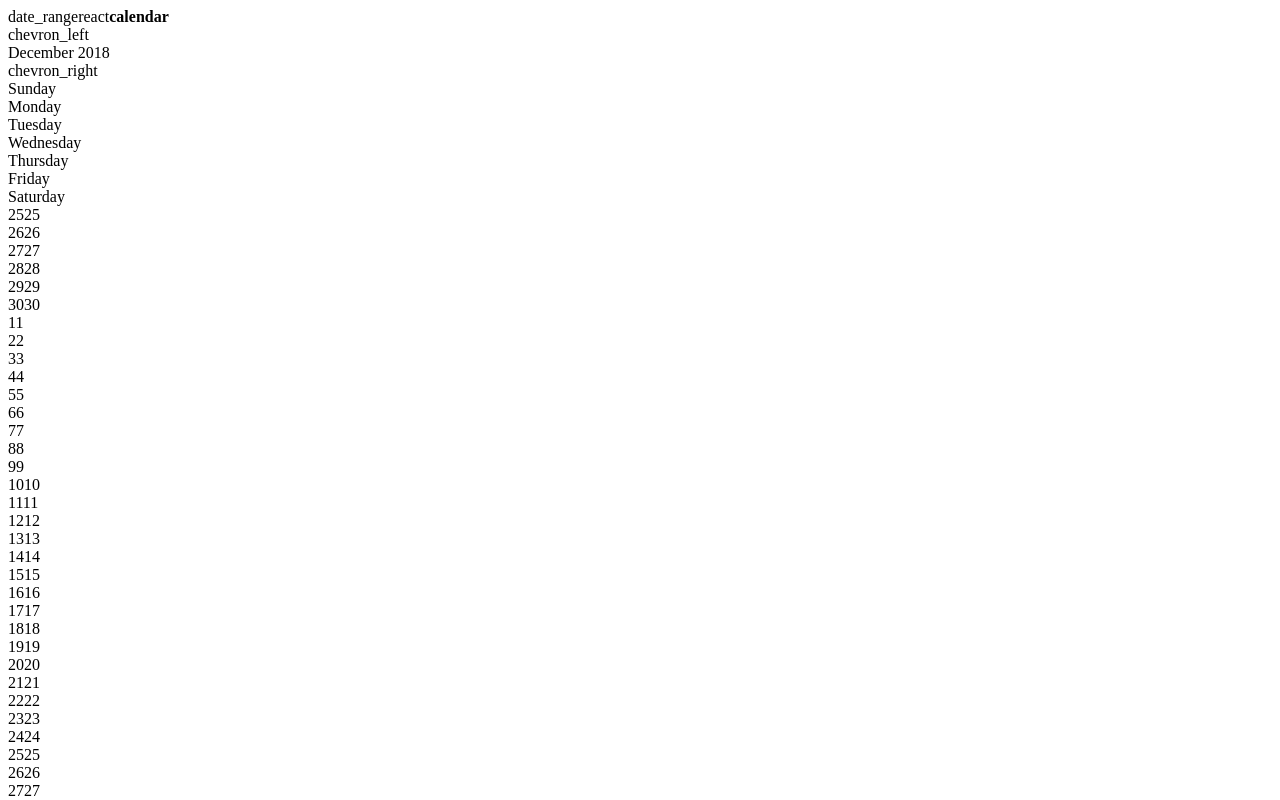
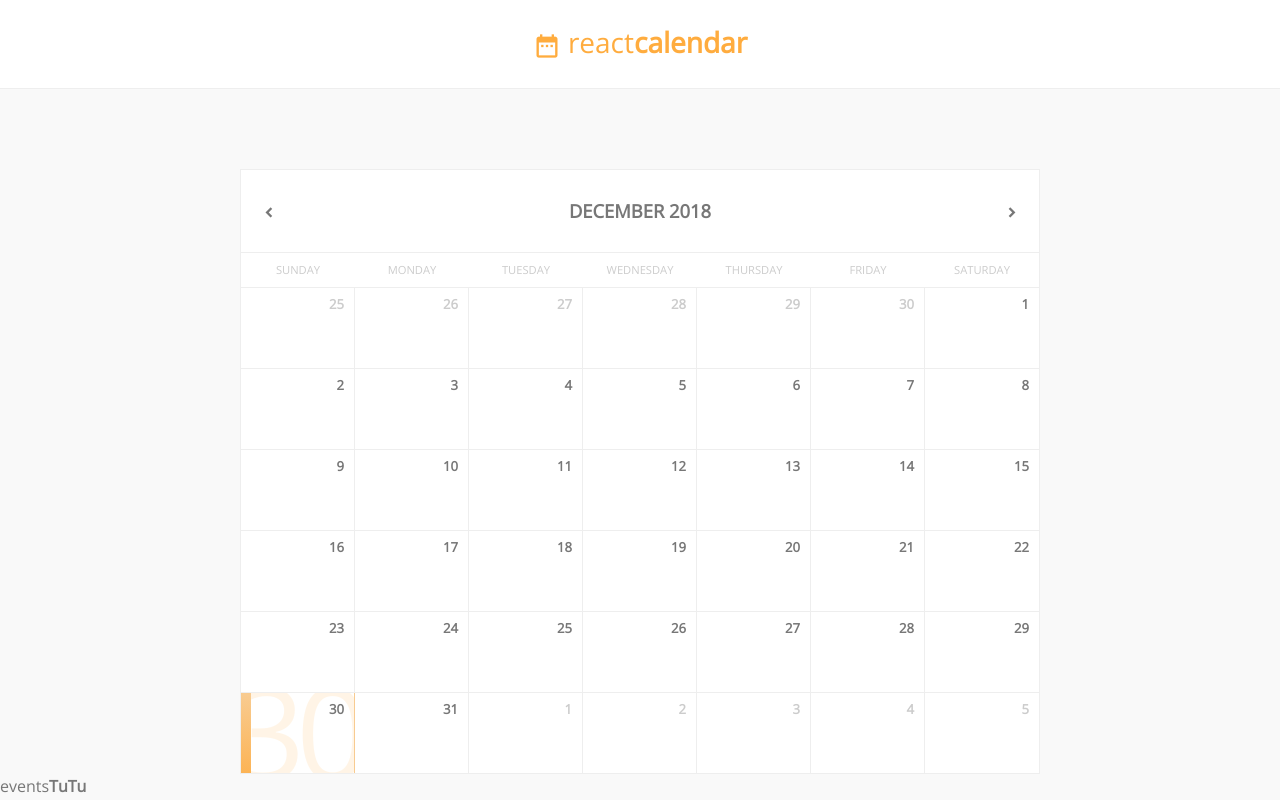
Before and after one commit to jjayp4rk/mathtutu, a React (Create React App) app: page / in a window 1280 px wide. Shown: the top 800 px of the page. Built offline with nearby package versions, Linux system fonts and the light colour scheme.

Commit message:
LETS GOOO

```diff
--- a/public/index.html
+++ b/public/index.html
@@ -2,18 +2,21 @@
 <html lang="en">
   <head>
     <meta charset="utf-8" />
+
     <link rel="shortcut icon" href="%PUBLIC_URL%/favicon.ico" />
     <meta
       name="viewport"
       content="width=device-width, initial-scale=1, shrink-to-fit=no"
     />
-    <meta
-      http-equiv="Content-Security-Policy"
-      content="style-src 'self' https://fonts.googleapis.com; font-src 'self' https://fonts.gstatic.com;"
+    <meta name="theme-color" content="#000000" />
+    <link
+      rel="stylesheet"
+      href="https://fonts.googleapis.com/css?family=Open+Sans:300"
     />
-
-    <meta name="theme-color" content="#000000" />
-
+    <link
+      rel="stylesheet"
+      href="https://fonts.googleapis.com/icon?family=Material+Icons"
+    />
     <title>Math TuTu</title>
   </head>
   <body>
--- a/src/App.css
+++ b/src/App.css
@@ -1,7 +1,7 @@
 /* FONT IMPORTS */
 
-@import url(https://fonts.googleapis.com/css?family=Open+Sans:300);
-@import url(https://fonts.googleapis.com/icon?family=Material+Icons);
+/* @import url(https://fonts.googleapis.com/css?family=Open+Sans:300); */
+/* @import url(https://fonts.googleapis.com/icon?family=Material+Icons); */
 
 .icon {
   font-family: "Material Icons", serif;
```
Also changed, not shown: public/manifest.json (added).
